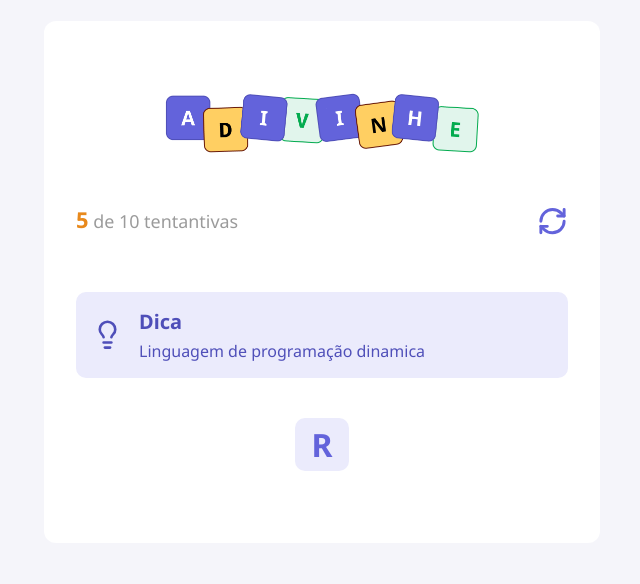
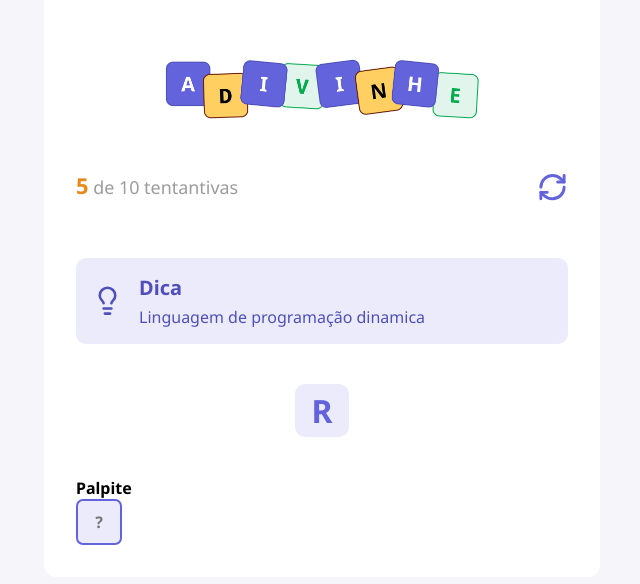
Before and after one commit to DebsTD22/jogo-adivinha-o, a React (Vite) app in the folder jogo-adivinhacao/: page / in a window 1280 px wide. Shown: the part 118-702 px from the top of the page, without its empty margins (318-958 px from the left). Built offline with nearby package versions, Linux system fonts and the light colour scheme; a web font is replaced by a local one.

Commit message:
componente input

```diff
--- a/jogo-adivinhacao/src/App.tsx
+++ b/jogo-adivinhacao/src/App.tsx
@@ -3,6 +3,7 @@
 import { Header } from "./components/Header"
 import { Tip } from "./components/Tip"
 import { Letter } from "./components/Letter"
+import { Input } from "./components/Input"
 
 export default function App(){
 
@@ -18,6 +19,12 @@
         <div className={styles.word}>
           <Letter value="R"></Letter>
         </div>
+
+        <h4>Palpite</h4>
+
+        <div>
+          <Input autoFocus maxLength={1} placeholder="?"></Input>
+        </div>
       </main>
     </div>
   )
--- /dev/null
+++ b/jogo-adivinhacao/src/components/Input/index.tsx
@@ -0,0 +1,7 @@
+import styles from "./styles.module.css"
+
+type Props = React.ComponentProps<"input">
+
+export function Input ({...rest }: Props){
+    return <input type="text" className={styles.input} {...rest} />
+}
--- /dev/null
+++ b/jogo-adivinhacao/src/components/Input/styles.module.css
@@ -0,0 +1,16 @@
+.input{
+    width: 2.87rem;
+    height: 2.87rem;
+    border-radius: 0.43rem;
+
+    background-color: #ebebfc;
+    border: 2px solid #6363db;
+    color: #6363db;
+
+    text-transform: uppercase;
+    text-align: center;
+    font-size: 1rem;
+    font-weight: 700;
+
+    outline: none;
+}
--- a/jogo-adivinhacao/src/global.css
+++ b/jogo-adivinhacao/src/global.css
@@ -12,7 +12,10 @@
     background-color: #f5f5fa;
 
     font-family: "Noto Sans", Verdana, Geneva, Tahoma, sans-serif;
-    font-optical-sizing: auto;
+}
+
+input{
+    font-family: "Noto Sans", Verdana, Geneva, Tahoma, sans-serif;
 }
 
 button {
```
